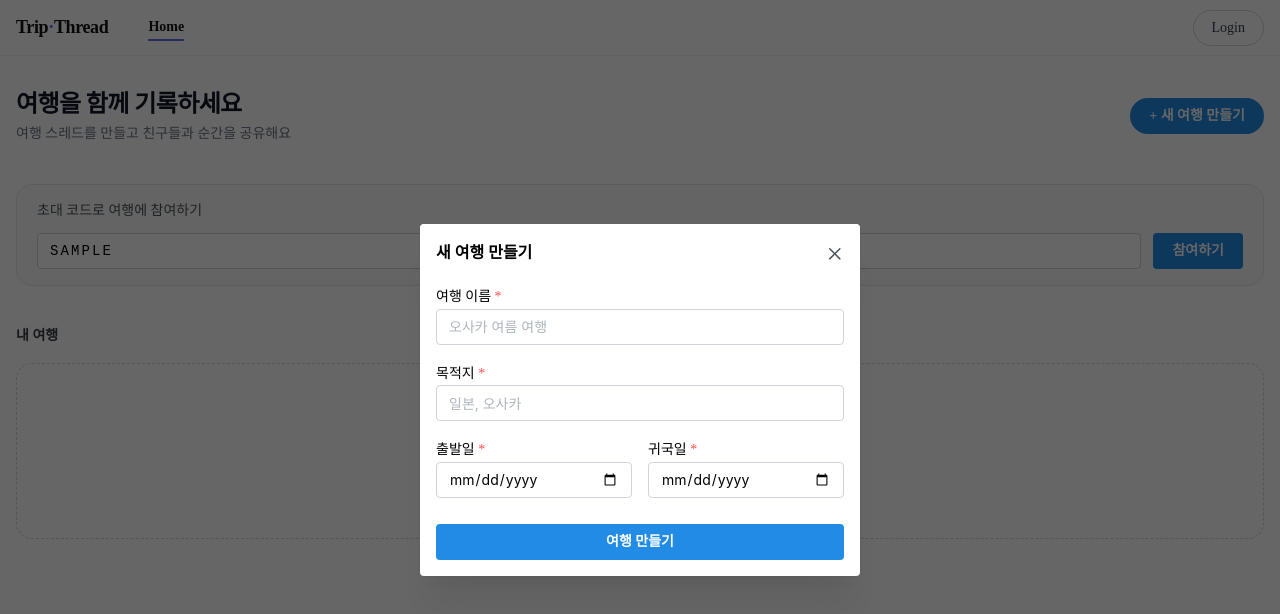
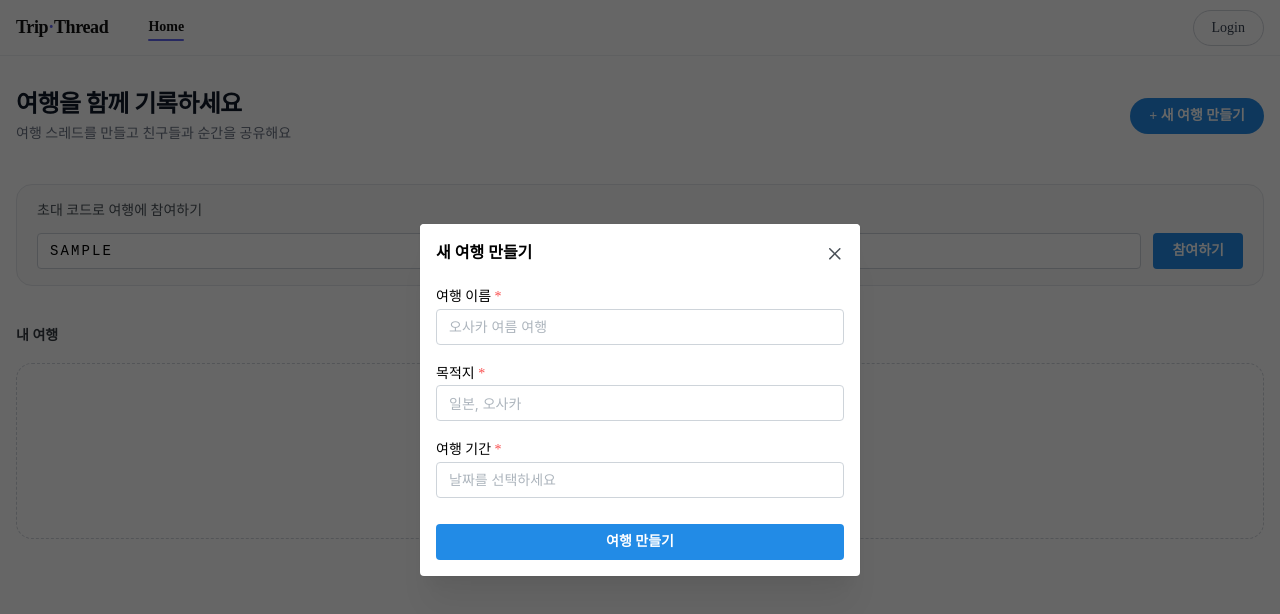
Before and after one commit to seongwoo83/trip-thread, a React (Vite) app: page / in a window 1280 px wide. Both pictures are taken after typing "Sample" into the empty fields and a click on the button "+ 새 여행 만들기". Shown: the top 614 px of the page. Built offline with nearby package versions, Linux system fonts and the light colour scheme; a web font is replaced by a local one.

Commit message:
feat: Add Date Component in Modal

```diff
--- a/package.json
+++ b/package.json
@@ -12,9 +12,11 @@
   },
   "dependencies": {
     "@mantine/core": "^8.3.15",
+    "@mantine/dates": "^8.3.15",
     "@mantine/hooks": "^8.3.15",
     "@supabase/supabase-js": "^2.96.0",
     "@tanstack/react-query": "^5.90.21",
+    "dayjs": "^1.11.19",
     "react": "^19.2.0",
     "react-dom": "^19.2.0",
     "react-router-dom": "^7.13.0",
--- a/src/app/providers/index.tsx
+++ b/src/app/providers/index.tsx
@@ -3,6 +3,8 @@ import { BrowserRouter } from "react-router-dom";
 import { QueryClient, QueryClientProvider } from "@tanstack/react-query";
 import { ReactQueryDevtools } from "@tanstack/react-query-devtools";
 import { MantineProvider } from "@mantine/core";
+import { DatesProvider } from "@mantine/dates";
+import "dayjs/locale/ko";
 
 const queryClient = new QueryClient();
 
@@ -13,10 +15,12 @@ type ProvidersProps = {
 export const Providers = ({ children }: ProvidersProps) => {
 	return (
 		<MantineProvider>
-			<QueryClientProvider client={queryClient}>
-				<BrowserRouter>{children}</BrowserRouter>
-				<ReactQueryDevtools initialIsOpen={false} />
-			</QueryClientProvider>
+			<DatesProvider settings={{ locale: "ko" }}>
+				<QueryClientProvider client={queryClient}>
+					<BrowserRouter>{children}</BrowserRouter>
+					<ReactQueryDevtools initialIsOpen={false} />
+				</QueryClientProvider>
+			</DatesProvider>
 		</MantineProvider>
 	);
 };
--- a/src/features/create-trip/ui/CreateTripModal.tsx
+++ b/src/features/create-trip/ui/CreateTripModal.tsx
@@ -9,6 +9,8 @@ import {
 	Text,
 	TextInput,
 } from "@mantine/core";
+import { DatePickerInput } from "@mantine/dates";
+import "@mantine/dates/styles.css";
 import { useCreateTrip } from "../model/useCreateTrip";
 import type { Trip } from "@/entities/trip";
 
@@ -58,7 +60,6 @@ export const CreateTripModal = ({ opened, onClose }: Props) => {
 					<div className="flex items-center gap-3 rounded-xl border border-gray-200 bg-gray-50 px-4 py-3">
 						<span
 							className="flex-1 text-center text-2xl tracking-[0.25em] font-bold"
-							style={{ fontFamily: "monospace" }}
 						>
 							{createdTrip.invite_code}
 						</span>
@@ -115,26 +116,22 @@ export const CreateTripModal = ({ opened, onClose }: Props) => {
 							setForm((f) => ({ ...f, destination: e.target.value }))
 						}
 					/>
-					<Group grow>
-						<TextInput
-							label="출발일"
-							type="date"
-							required
-							value={form.start_date}
-							onChange={(e) =>
-								setForm((f) => ({ ...f, start_date: e.target.value }))
-							}
-						/>
-						<TextInput
-							label="귀국일"
-							type="date"
-							required
-							value={form.end_date}
-							onChange={(e) =>
-								setForm((f) => ({ ...f, end_date: e.target.value }))
-							}
-						/>
-					</Group>
+					<DatePickerInput
+						type="range"
+						label="여행 기간"
+						placeholder="날짜를 선택하세요"
+						required
+						allowSingleDateInRange
+						value={[form.start_date || null, form.end_date || null]}
+						onChange={(value) => {
+							setForm((f) => ({
+								...f,
+								start_date: value[0] ?? "",
+								end_date: value[1] ?? "",
+							}));
+						}}
+						locale="ko"
+					/>
 					<Button type="submit" loading={isPending} mt="xs">
 						여행 만들기
 					</Button>
```
Also changed, not shown: 1 other file (tests, documents, lock files or other folders).
